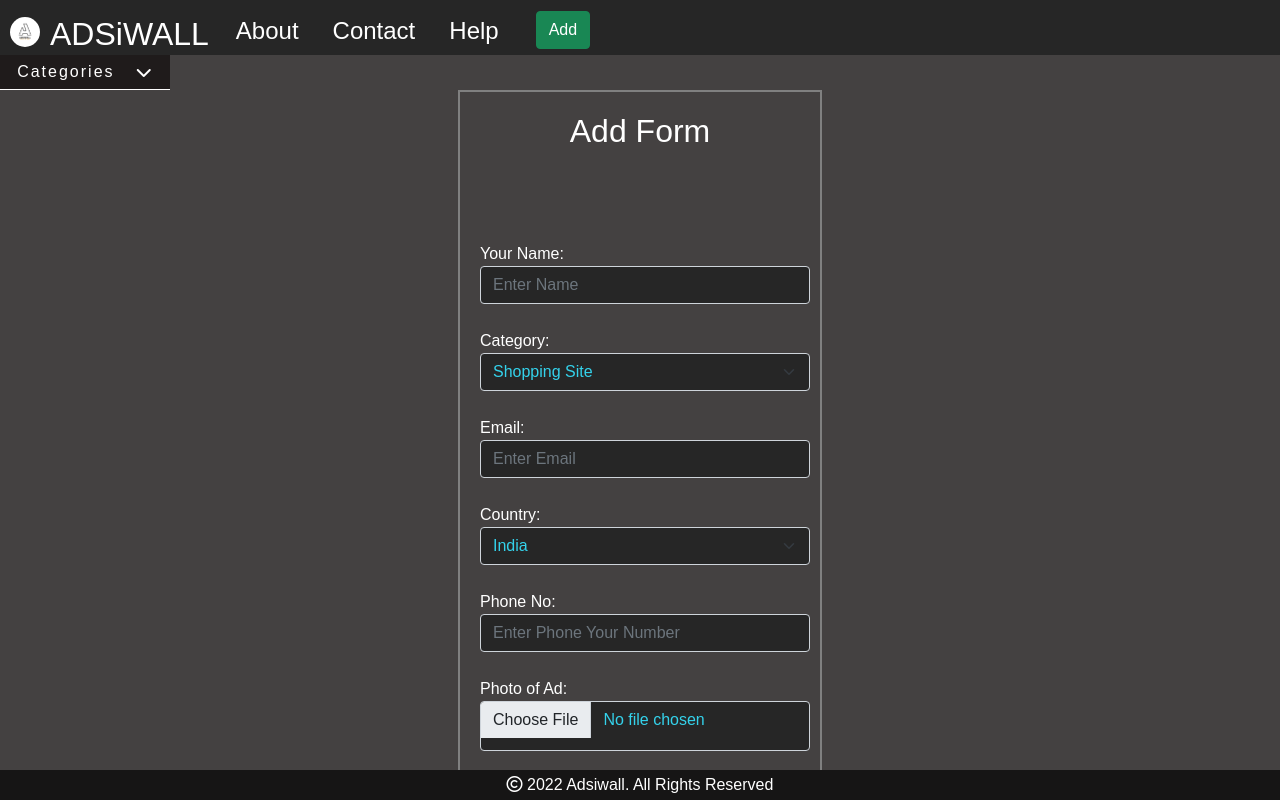
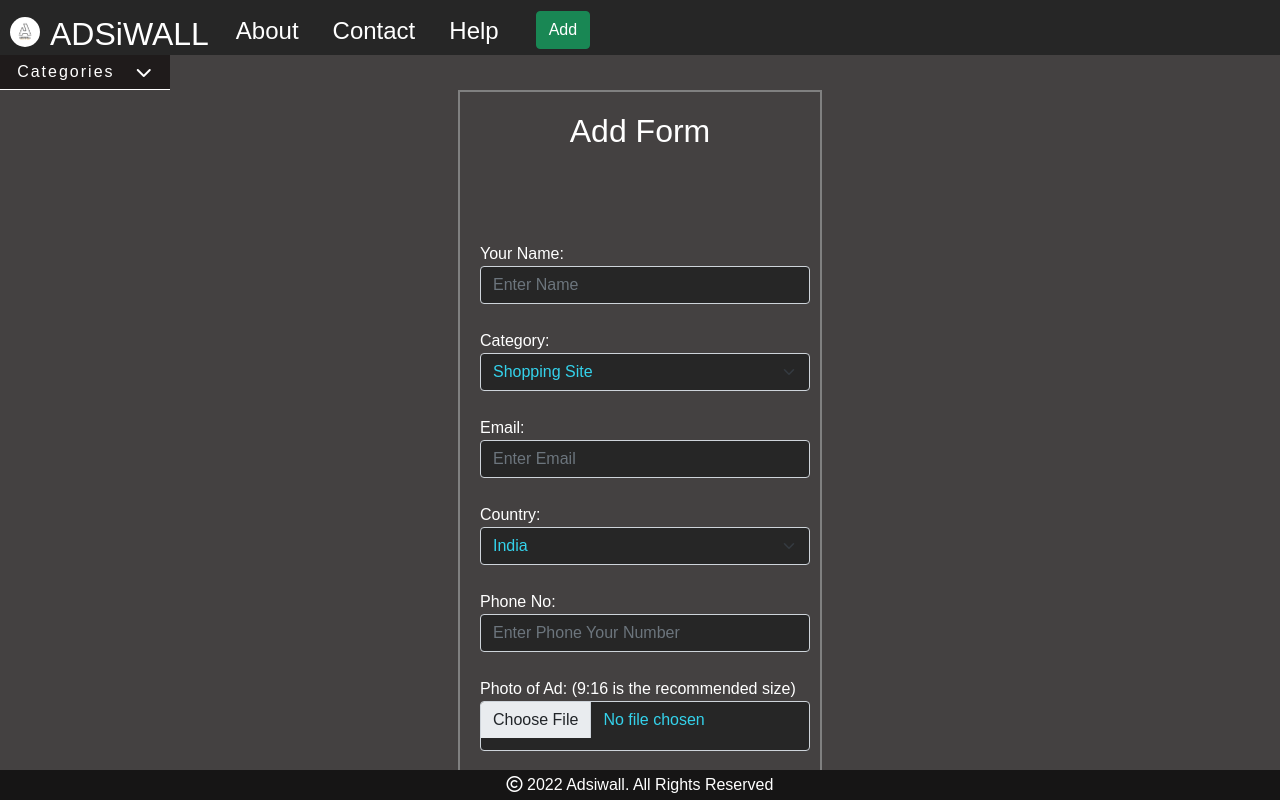
Before and after one commit to NobelRoyP/ADSiWALL-REACT-APP, a React (Create React App) app: page /add-photo in a window 1280 px wide. Shown: the top 800 px of the page. Built offline with nearby package versions, Linux system fonts and the light colour scheme.

Commit message:
Update AddPhoto.js

```diff
--- a/src/components/AddPhoto.js
+++ b/src/components/AddPhoto.js
@@ -57,7 +57,7 @@ const AddPhoto = () => {
                     <label>Phone No: <input type="text" name="Phone" className="form-control" placeholder="Enter Phone Your Number" required autoComplete="off" /></label>
                 </div>
                 <div className="form-group">
-                    <label>Photo of Ad: <input type="file" name="Attachment" className="form-control" style={{ height: "50px" }} onChange={getImagePreview} required accept="image/png, image/jpeg" /></label>
+                    <label>Photo of Ad: (9:16 is the recommended size) <input type="file" name="Attachment" className="form-control" style={{ height: "50px" }} onChange={getImagePreview} required accept="image/png, image/jpeg" /></label>
                 </div>
                 <div id="preview">PREVIEW</div>
                 <div className="form-group">
```
